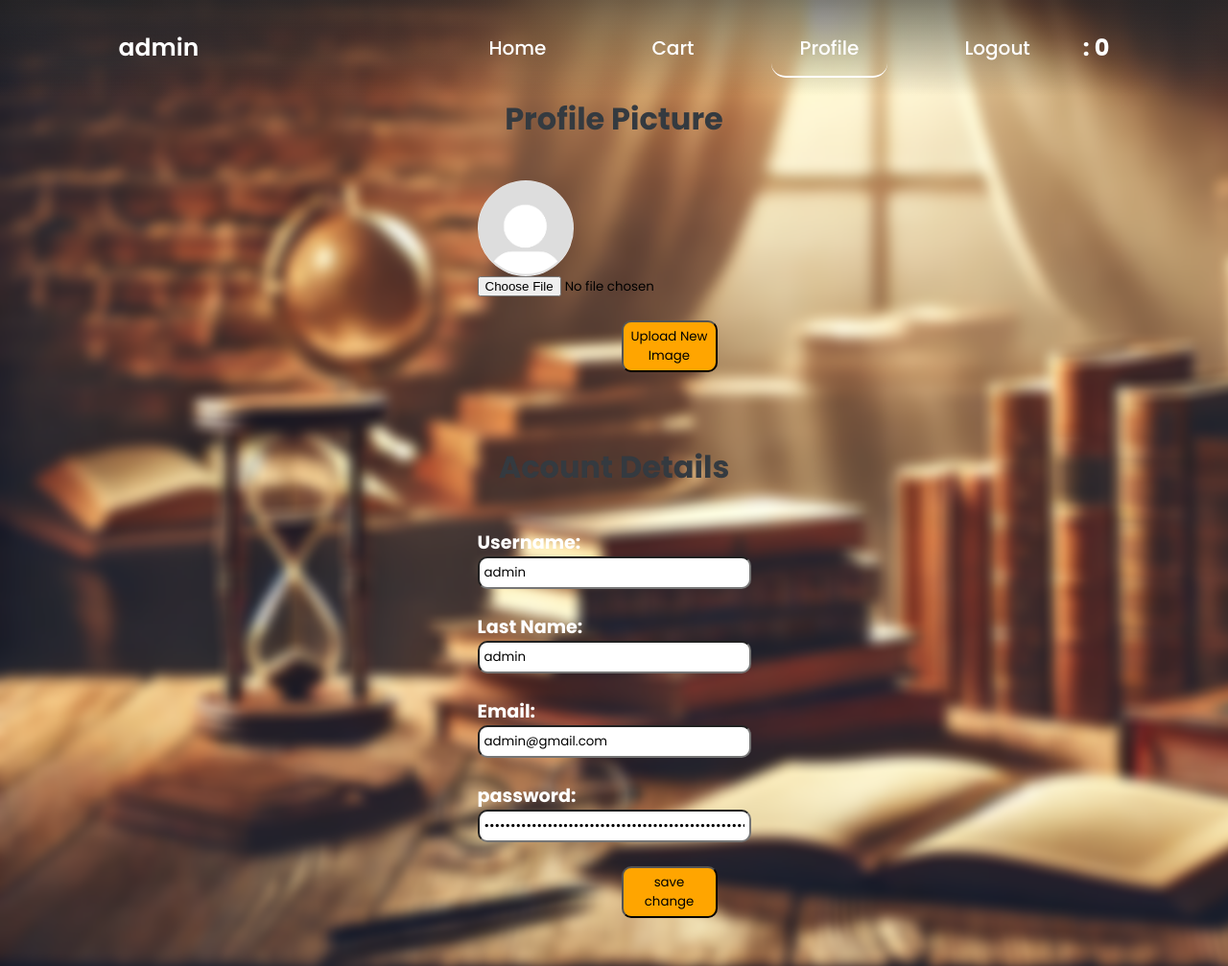
After one commit to IBrahem-Elyamany/secure-library-IBMA, a Flask app: page /profile in a window 1280 px wide. The commit adds this page. Shown: the whole page at 96% size. Run offline with Flask 3, Linux system fonts and the light colour scheme; a user stored in the database is signed in.

Commit message:
add profile (MH)

```diff
--- a/app.py
+++ b/app.py
@@ -9,6 +9,7 @@ from flask_limiter.util import get_remote_address
 app = Flask(__name__)
 app.config['UPLOAD_FOLDER'] = 'static/uploads'
 app.config['UPLOAD_FOLDER_PRODUCTS'] = 'static/uploads/products/'
+app.config['UPLOAD_FOLDER_profilePhoto'] = 'static/uploads/profilePhoto/'
 
 connection = db.connect_to_database()
 app.secret_key = "IBMA"
@@ -292,6 +293,48 @@ def search():
             return render_template('index.html',products=products,user=user)
 
 
+@app.route('/profile', methods=['GET', 'POST',])
+def profile():
+    if 'username' in session:
+        if request.method == 'GET':
+            username = request.args.get('username', session['username'])
+            if username != session['username']:
+                return redirect(url_for('login'))
+            user = db.get_user(connection, username)
+            return render_template('profile.html', user=user)
+
+        elif request.method == 'POST':
+            form_type = request.form.get('form_name')
+            username = request.args.get('username', session['username'])
+            if username != session['username']:
+               return redirect(url_for('login'))
+
+
+            if form_type == 'upload_photo':
+                photo = request.files.get('profile_picture')
+                if not check.allowed_size(photo):
+                    flash('invalid size','danger')
+                    return redirect(url_for('profile'))
+                if not check.allowed_ex(photo.filename):
+                    flash('invalid extention' ,'danger')
+                    return redirect(url_for('profile'))
+                db.update_photo(connection, photo.filename, username)
+                photo.save(os.path.join(app.config['UPLOAD_FOLDER_profilePhoto'], photo.filename))
+            elif form_type == 'update_user_data':
+                user_data = {
+                    "username": session['username'],
+                    "lname": escape(request.form.get('l-name')),
+                    "email": escape(request.form.get('email')),
+                    "passowrd": check.hash_password(request.form.get('pass'))
+                }
+                db.update_user(connection , user_data)
+
+            user = db.get_user(connection, username)
+            return render_template('profile.html', user=user)
+    else:
+        return redirect(url_for('login'))
+
+
 
 if __name__ == '__main__':
     db.init_db(connection)
--- a/db.py
+++ b/db.py
@@ -99,10 +99,18 @@ def delete_user(connection, id):
     cursor.execute(query, (id,))
     connection.commit()
 
+def add_user(connection, username, email, lName, password , photo_name):
+    cursor = connection.cursor()
+    hashed_password = check.hash_password(password)
+    query = '''INSERT INTO users (username ,email ,fName ,lName , password , photo_name,wallet) VALUES (? ,? ,? ,? ,? ,?,0)'''
+    cursor.execute(query, (username ,email ,username ,lName , hashed_password , photo_name))
+    connection.commit()
+
+
 def update_user(connection , user_data):
     cursor = connection.cursor()
-    query = ''' UPDATE users set fname = ? , lName = ? , creditCard = ? WHERE username = ? '''
-    cursor.execute(query,(user_data['fname'] , user_data['lname'] , user_data['card'] , user_data['username']))
+    query = ''' UPDATE users set  email = ? , fName = ? ,lName = ? ,password = ? WHERE username = ? '''
+    cursor.execute(query,( user_data['email'] , user_data['username'] , user_data['lname'] , user_data['passowrd'] , user_data['username']))
     connection.commit()
 
 
--- a/static/css/style.css
+++ b/static/css/style.css
@@ -291,3 +291,47 @@ header{
 .button-56:hover {
   outline: 0;
 }
+
+
+.profile_M{
+    display: flex;
+    display: grid;
+    justify-content: center;
+    align-content: space-around;
+    margin-top: 100px;
+    margin-bottom: 50px;
+}
+.profile_picture
+{
+
+    width: 100px;
+    height: 100px;
+    border-radius: 100%;
+}
+.acount_picture{
+    display: grid;
+    align-content: space-around;
+}
+.acount_details {
+display: grid;
+align-content: space-around;
+}
+.acount_details input{
+    border-radius: 10px;
+    padding: 5px;
+}
+.acount_details label{
+    font-weight: bold;
+    font-size: larger;
+    color: rgb(255, 255, 255);
+}
+.btnpro{
+  margin-left:150px ;
+    width: 100px;
+    border-radius: 10px;
+    padding: 5px;
+    background-color: orange;
+}
+.btnpro:hover{
+    background: rgba(255, 255, 255, 0.3);
+}
--- a/templates/addproduct.html
+++ b/templates/addproduct.html
@@ -19,8 +19,8 @@
         {% include 'includes/alert.html' %}
             <div class="nav-menu" id="navMenu">
                 <ul>
-                    <li><a href="/" class="link active">Home</a></li>
-                    <li><a href="/addproduct" class="link">Addproduct</a></li>
+                    <li><a href="/" class="link">Home</a></li>
+                    <li><a href="/addproduct" class="link active">Addproduct</a></li>
                     <li><a href="/product" class="link">Product</a></li>
                     <li><a href="/logout" class="link">Logout</a></li>
                 </ul>
--- a/templates/cart.html
+++ b/templates/cart.html
@@ -21,10 +21,10 @@
 
             <div class="nav-menu" id="navMenu">
                 <ul>
-                    <li><a href="/" class="link active">Home</a></li>
-                    <li><a href="/cart" class="link">Cart</a></li>
+                    <li><a href="/" class="link">Home</a></li>
+                    <li><a href="/cart" class="link active">Cart</a></li>
                     {%if  user%}
-                    <li><a href="#" class="link">Profile</a></li>
+                    <li><a href="/profile" class="link">Profile</a></li>
                     <li><a href="/logout" class="link">Logout</a></li>
                     <h3 class="user-money"><i style="color:white;"class="fa-solid fa-wallet fa-1xl"></i>  : {{user[7]}}</h3>
                     {%endif%}
--- a/templates/checkout.html
+++ b/templates/checkout.html
@@ -22,10 +22,10 @@
 
             <div class="nav-menu" id="navMenu">
                 <ul>
-                    <li><a href="/" class="link active">Home</a></li>
+                    <li><a href="/" class="link">Home</a></li>
                     <li><a href="/cart" class="link">Cart</a></li>
                     {%if  user%}
-                    <li><a href="#" class="link">Profile</a></li>
+                    <li><a href="/profile" class="link">Profile</a></li>
                     <li><a href="/logout" class="link">Logout</a></li>
                     <h3 class="user-money"><i style="color:white;"class="fa-solid fa-wallet fa-1xl"></i>  : {{user[7]}}</h3>
                     {%endif%}
--- a/templates/detils.html
+++ b/templates/detils.html
@@ -24,10 +24,10 @@
 
                 <div class="nav-menu" id="navMenu">
                     <ul>
-                        <li><a href="/" class="link active">Home</a></li>
+                        <li><a href="/" class="link">Home</a></li>
                         <li><a href="/cart" class="link">Cart</a></li>
                         {%if  user%}
-                        <li><a href="#" class="link">Profile</a></li>
+                        <li><a href="/profile" class="link">Profile</a></li>
                         <li><a href="/logout" class="link">Logout</a></li>
                         <h3 class="user-money"><i style="color:white;"class="fa-solid fa-wallet fa-1xl"></i>  : {{user[7]}}</h3>
                         {%endif%}
--- a/templates/editproduct.html
+++ b/templates/editproduct.html
@@ -16,7 +16,7 @@
             {% include 'includes/alert.html' %}
             <div class="nav-menu" id="navMenu">
                 <ul>
-                    <li><a href="/" class="link active">Home</a></li>
+                    <li><a href="/" class="link">Home</a></li>
                     <li><a href="/addproduct" class="link">Addproduct</a></li>
                     <li><a href="/product" class="link">Product</a></li>
                     <li><a href="/logout" class="link">Logout</a></li>
--- a/templates/index.html
+++ b/templates/index.html
@@ -28,7 +28,7 @@
                     <li><a href="/" class="link active">Home</a></li>
                     <li><a href="/cart" class="link">Cart</a></li>
                     {%if  user%}
-                    <li><a href="#" class="link">Profile</a></li>
+                    <li><a href="/profile" class="link">Profile</a></li>
                     <li><a href="/logout" class="link">Logout</a></li>
                     <h3 class="user-money"><i style="color:white;"class="fa-solid fa-wallet fa-1xl"></i>  : {{user[7]}}</h3>
                     {%endif%}
--- a/templates/product.html
+++ b/templates/product.html
@@ -18,9 +18,9 @@
         </div>
         <div class="nav-menu" id="navMenu">
             <ul>
-                <li><a href="/" class="link active">Home</a></li>
+                <li><a href="/" class="link">Home</a></li>
                     <li><a href="/addproduct" class="link">Addproduct</a></li>
-                    <li><a href="/product" class="link">Product</a></li>
+                    <li><a href="/product" class="link active">Product</a></li>
                     <li><a href="/logout" class="link">Logout</a></li>
             </ul>
         </div>
--- /dev/null
+++ b/templates/profile.html
@@ -0,0 +1,84 @@
+<!DOCTYPE html>
+<html lang="en">
+<head>
+  <meta charset="UTF-8">
+  <meta name="viewport" content="width=device-width, initial-scale=1.0">
+  <link rel="stylesheet" href="{{ url_for('static', filename='css/style.css') }}" />
+  <link rel="stylesheet" href="{{ url_for('static', filename='css/1.css') }}" />
+  <title>profile</title>
+</head>
+<body>
+  <nav class="nav">
+    <div class="nav-logo">
+        {%if user %}
+        <p>{{user[1]}}</p>
+        {%else%}
+        <p>IBMA</p>
+        {%endif%}
+    </div>
+
+    <div class="nav-menu" id="navMenu">
+        <ul>
+            <li><a href="/" class="link">Home</a></li>
+            <li><a href="/cart" class="link">Cart</a></li>
+            {%if  user%}
+            <li><a href="/profile" class="link active">Profile</a></li>
+            <li><a href="/logout" class="link">Logout</a></li>
+            <h3 class="user-money"><i style="color:white;"class="fa-solid fa-wallet fa-1xl"></i>  : {{user[7]}}</h3>
+            {%endif%}
+        </ul>
+
+    </div>
+    {%if not user%}
+    <div class="nav-button">
+        <button class="btn white-btn" onclick="window.location.href='/signin';">Sign In</button>
+        <button class="btn" id="registerBtn"  onclick="window.location.href='/signup';">Sign Up</button>
+    </div>
+    <div class="nav-menu-btn">
+        <i class="bx bx-menu" onclick="myMenuFunction()"></i>
+    </div>
+    {%endif%}
+</nav>
+
+<form action="/profile" method="POST" enctype="multipart/form-data">
+
+    <div class="profile_M">
+      {% include 'includes/alert.html' %}
+        <div class="acount_picture">
+            <input type="hidden" name="form_name" value="upload_photo"> <!--  ?? -->
+            <h1>Profile Picture</h1>
+
+            <img class="profile_picture" src=" {{url_for('static' ,filename='uploads/profilePhoto/' +user[6])}}" alt="profile_picture">
+        <input  type="file" name="profile_picture" >
+        <br>
+        <button class="btnpro" type="submit">Upload New Image</button>
+        </div>
+  </form>
+<br><br> <br>
+<form action="/profile" method="POST" enctype="multipart/form-data">
+            <div class="acount_details">
+                <input type="hidden" name="form_name" value="update_user_data">  <!--  ?? -->
+                <h1>Acount Details</h1>
+
+                <label for="fname">Username:</label>
+                <input  name="username" type="text" id="fname" value="{{user[1]}}" placeholder="username" required readonly>
+                <br>
+                <label for="lname">Last Name:</label>
+                <input name="l-name" type="text" id="lname" value="{{user[5]}}" placeholder="last name" required>
+                <br>
+                <label for="email">Email:</label>
+                <input name="email" type="email" id="email" value="{{user[2]}}" placeholder="email" required>
+                <br>
+                <label for="password"> password:</label>
+                <input name="pass" type="password" id="password" value="{{user[3]}}" placeholder="password" required>
+
+            <br>
+            <button class="btnpro"  type="submit" value="Upload" >save change</button>
+            </div>
+
+
+          </form>
+   </div>
+
+</body>
+</html>
```
Also changed, not shown: database.db, static/uploads/profilePhoto/images.png (renamed from static/uploads/images.png), static/uploads/profilePhoto/normal_ai-generated-8844135_1280.png (added), static/uploads/profilePhoto/xyz.png (added).
